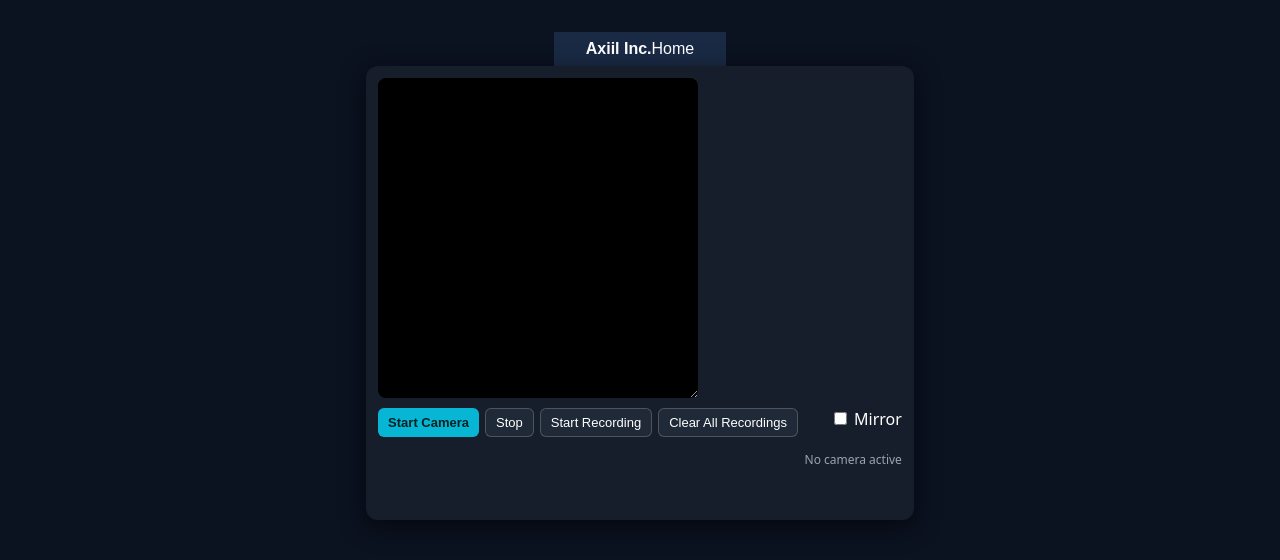
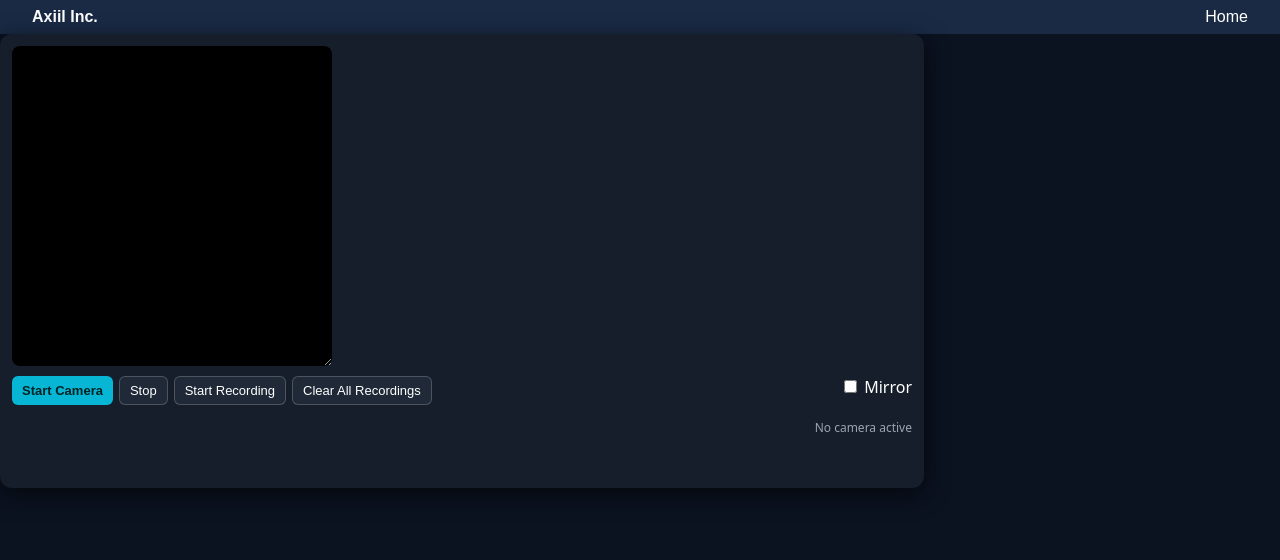
Before and after one commit to axiiljoecomber-cyber/axiiljoecomber-cyber.github.io, a plain HTML site: page programs/webcam.html in a window 1280 px wide. Drawn offline with Linux system fonts and the light colour scheme.

Commit message:
Update webcam.html

```diff
--- a/programs/webcam.html
+++ b/programs/webcam.html
@@ -18,10 +18,11 @@
   color: #fff;
   display: flex;
   flex-direction: column;
-      align-items: center;
+  align-items: stretch; /* important so header spans full width */
   justify-content: flex-start;
-      padding: 16px;
+  padding: 0; /* optional, better header alignment */
 }
+
     .card {
       width: 100%;
       max-width: 900px;
@@ -120,12 +121,21 @@
   </style>
 </head>
 <body>
-  <div id="header-container"></div>
+  <div id="header-container" style="width:100%;"></div>
 <script>
   fetch('/header.html')
-    .then(response => response.text())
-    .then(data => {
-      document.getElementById('header-container').innerHTML = data;
+    .then(res => res.text())
+    .then(html => {
+      document.getElementById('header-container').innerHTML = html;
+      const header = document.querySelector('#header-container header');
+      if (header) {
+        header.style.width = "100%";
+        header.style.boxSizing = "border-box";
+        header.style.padding = "0.5rem 2rem";
+        header.style.display = "flex";
+        header.style.justifyContent = "space-between";
+        header.style.alignItems = "center";
+      }
     });
 </script>
 
```
Lines whose indentation alone changed are shown as unchanged.
